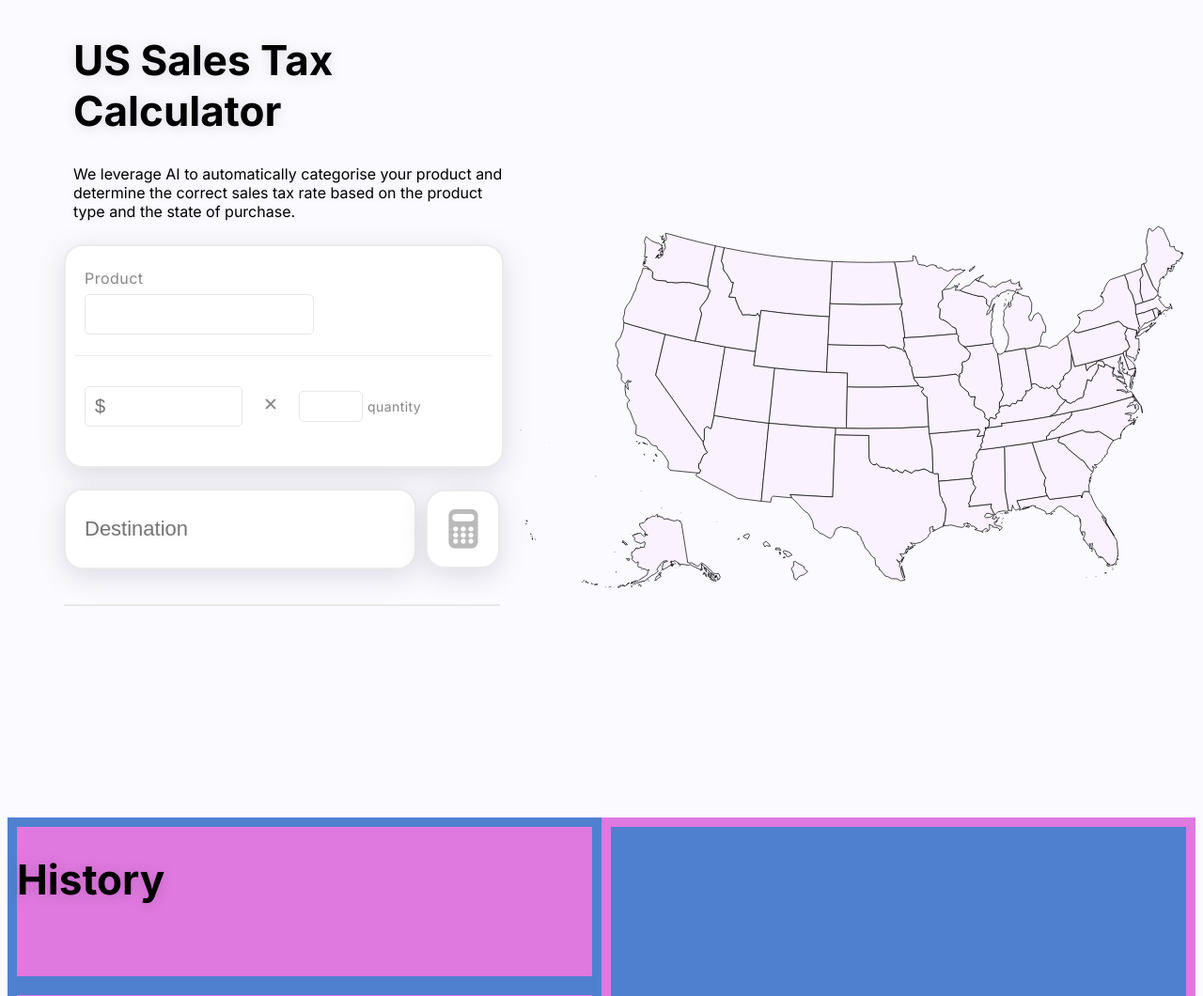
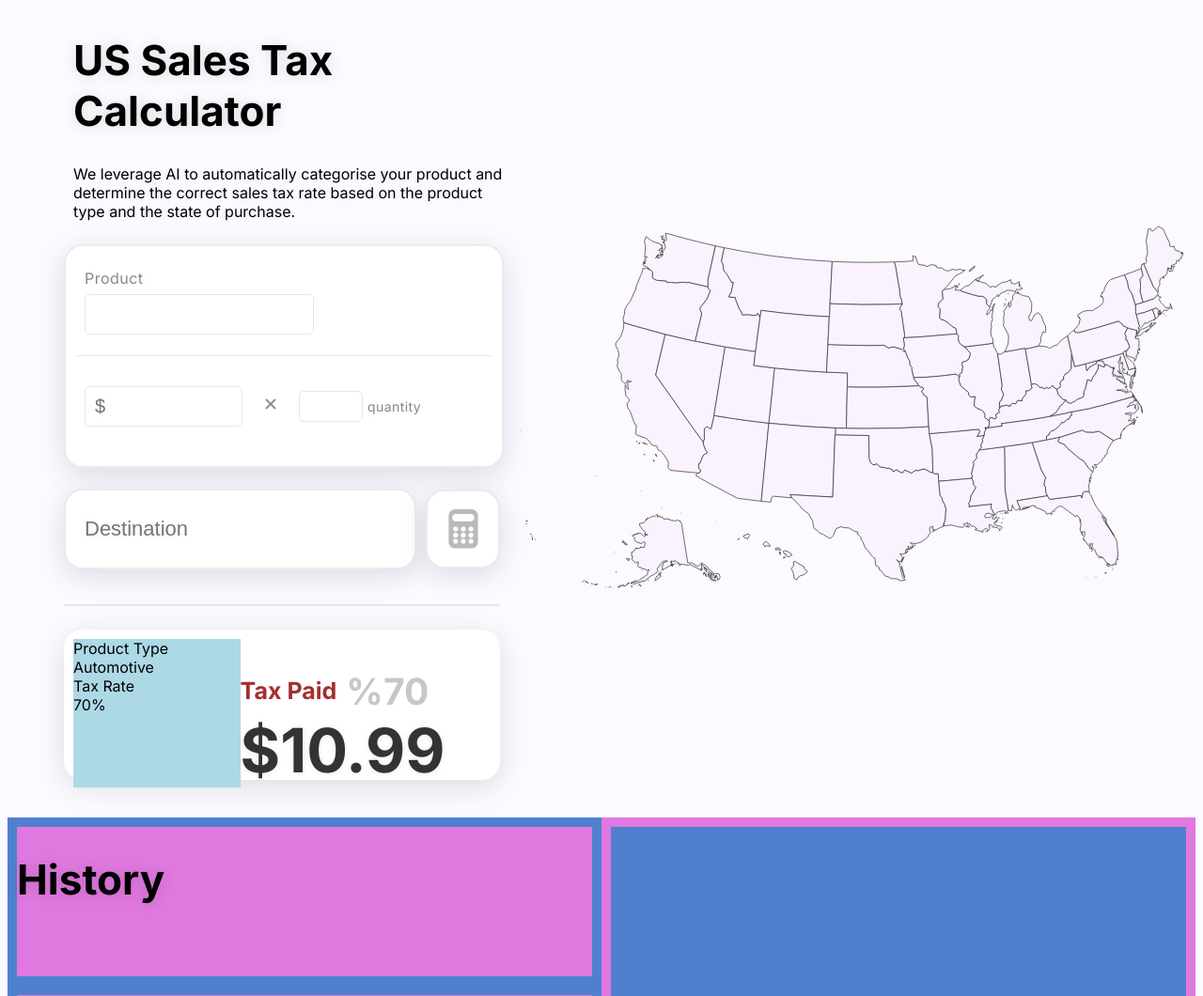
Before and after one commit to NewRoni/SalesTaxHackathon, a Flask app: page / in a window 1280 px wide. Shown: the top 1060 px of the page at 94% size. Run offline with Flask 3, Linux system fonts and the light colour scheme; the visitor is signed in with stand-in values (Sample User, id 1); data comes from the database, SQL or seed files in the repository; both versions use the stored data as it was after the commit; parts of the project's set-up code (start-up, migrations or seed data) failed here and were passed over.

Commit message:
Connect result output for new layout

```diff
--- a/app.py
+++ b/app.py
@@ -43,7 +43,7 @@ def Main(user_logs):
     session_id = session['session_id']
     print(f"Session id: {session_id}")
 
-    return render_template('update_main.html', logs=user_logs)
+    return render_template('Main.html', logs=user_logs)
 
 @app.route('/save_calculation', methods=['POST'])
 def save_calculation():
--- a/static/ml_function.js
+++ b/static/ml_function.js
@@ -3,7 +3,6 @@ $(document).ready(function() {
         e.preventDefault();
 
         var productName = $("#itemName").val();
-        console.log(productName)
         console.log(productName)
         $.ajax({
             url: "/text_inference",
@@ -33,34 +32,28 @@ $(document).ready(function() {
                 if (response.error) {
                     $("#taxResult").html("Error: " + response.error);
                 } else {
-                    fetch('data/basic_rates.json')
-                        .then(response => response.json())
-                        .then(json_data => {
-                            const state = $("state").val()
-                            const std_rate = json_data[dynamicKey];
-                            const tax_rate = parseFloat(response.tax_rate)
-                            const thold = 0.9
-                            console.log("TAX RATE " + tax_rate)
-                            console.log("STD RATE " + std_rate)
-                            if (std_rate - tax_rate > thold){
-                                $("#taxResult").html("Tax Rate: " + response.tax_rate +
-                                    "<br>Total Tax: " + response.total_tax +
-                                    "<br>Total Price: " + response.total_price +
-                                "<br>Note: Tax rates for " + state + " may have tax exemptions or reduced-rate for this product type")
-                            }
-                            else if (tax_rate - std_rate > thold){
-                                $("#taxResult").html("Tax Rate: " + response.tax_rate + "%" +
-                                    "<br>Total Tax: " + response.total_tax +
-                                    "<br>Total Price: " + response.total_price +
-                                "<br>Note: Tax rates for " + state + " may have tax-liabilities for this product type")
-                            }
-                            else{
-                                $("#taxResult").html("Tax Rate: " + response.tax_rate +
-                                    "<br>Total Tax: " + response.total_tax +
-                                    "<br>Total Price: " + response.total_price);
-                            }
-                        })
-                        .catch(error => console.error('Error:', error));
+                    $.getJSON("/static/basic_rates.json", function(basicRates) {
+                        // Correct selector for the select element
+                        var state = formParams.get("state");
+                        state = state.charAt(0).toUpperCase() + state.substring(1).toLowerCase()
+                        const std_rate = parseFloat(basicRates[state]) * 100.0;
+                        const tax_rate = parseFloat(response.tax_rate);
+                        const thold = 0.9;
+                        console.log("STD RATE: " + std_rate + ", TAX RATE: " + tax_rate);
+
+                        $(".type_name").text(productType)
+                        $(".tax_rate").text(response.tax_rate + "%")
+                        $(".final_price").text(response.total_tax)
+                        if (std_rate - tax_rate > thold) {
+                            $(".extra_note").text("Note: Tax rates for " + state + " may have tax exemptions or reduced-rate for this product type")
+                        } else if (tax_rate - std_rate > thold) {
+                            $(".extra_note").text("Note: Tax rates for " + state + " may have tax-liabilities for this product type")
+                        }
+                    })
+                    .fail(function(jqxhr, textStatus, error) {
+                        console.error("Error fetching basic_rates.json:", textStatus, error);
+                        $("#taxResult").html("Error: Could not fetch tax rates.");
+                    });
                 }
                 success = saveCalculation(response, productType)
                 $("#taxForm")[0].reset(); // Clear the form
--- a/templates/Main.html
+++ b/templates/Main.html
@@ -104,6 +104,7 @@
                     <div class = 'ai_pt'> Product Type</div>
                     <div class = 'type_name'> Automotive</div>
                     <div class = 'red_tr'> Tax Rate</div>
+                    <div class = 'tax_rate'> 70%</div>
                 </div>
                 <div class = 'tax_paid'>
                     <div class ='red_nd_perc'>
@@ -112,6 +113,7 @@
                     </div>
                     <div class = 'final_price'> $10.99 </div>
                 </div>
+                <div class = 'extra_note'></div>
             </div>
         </div>
         <div class = "map">
```
Also changed, not shown: SalesTax.db.
